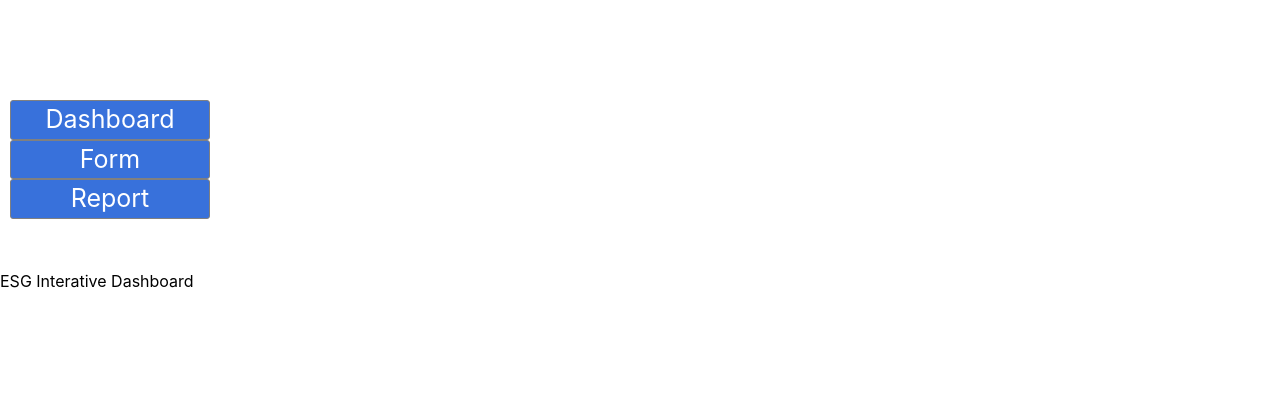
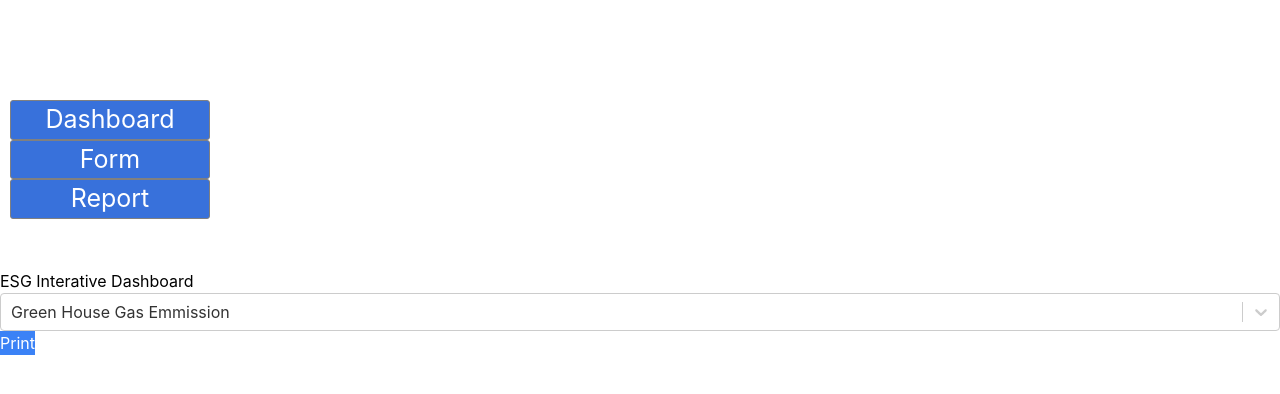
Before and after one commit to GeeksHacking/hackomania2024-ESG_Champions-ESG_Metrics_Platform, a React (Create React App) app in the folder esg_generator_app/: page /dashboard in a window 1280 px wide. Shown: the top 394 px of the page. Built offline with nearby package versions, Linux system fonts and the light colour scheme.

Commit message:
added react select

```diff
--- a/esg_generator_app/src/components/dashboard.jsx
+++ b/esg_generator_app/src/components/dashboard.jsx
@@ -1,4 +1,4 @@
-import React, { useState } from 'react';
+import React, { useState, useEffect } from 'react';
 import { Chart as ChartJS, ArcElement, Tooltip, Legend,
   CategoryScale, LinearScale, PointElement, LineElement, Title,
   BarElement
@@ -8,9 +8,63 @@ import Select from 'react-select';
 
 const Dashboard = () => {
     // first visualisation
+    const data = JSON.parse(localStorage.getItem("data"));
+    console.log(data);
+
+    const [topic, setTopic] = useState('carbon');
+    const [topicLabel, setTopicLabel] = useState('Green House Gas Emmission')
+    const [locationData, setLocationData] = useState([]);
+
+    const pieOptions = {
+      responsive: true,
+      plugins: {
+          legend: {
+              position: 'top'
+          },
+          title: {
+          display: true,
+          text: topicLabel + 'by Location',
+          },
+      },
+      };
+
+    const topicList = [
+      { "label": "Green House Gas Emmission", "value": "carbon" },
+      { "label": "Water Consumption", "value": "water" },
+      { "label": "Waste Generation", "value": "waste" },
+      { "label": "Energy Consumption", "value": "energy" },
+    ];
+
+    function handleSelectTopic(topic){
+      setTopic(topic.value);
+      setTopicLabel(topic.label);
+  }
+    function getLocationData(){
+      const topicData = data[topic];
+      setLocationData(topicData);
+    }
+
+  function handlePrint(){
+    console.log(topic);
+    console.log(locationData);
+  }
+  useEffect(() => {
+    getLocationData();
+}, [topic]);
 
     return(
-      <h1>ESG Interative Dashboard</h1>
+      <div>
+        <h1>ESG Interative Dashboard</h1>
+        <Select
+            defaultValue={topicList[0]}
+            isSearchable={true}
+            options={topicList}
+            onChange={handleSelectTopic}
+        />
+        {/* {locationData?<Pie options={pieOptions} data={locationData}/>: 'Sorry, data is not available for this filter, please try something else!'} */}
+        <button className="bg-blue-500 text-white" onClick={() => {handlePrint();}}>Print</button>
+      </div>
+
     )
 }
 
```
